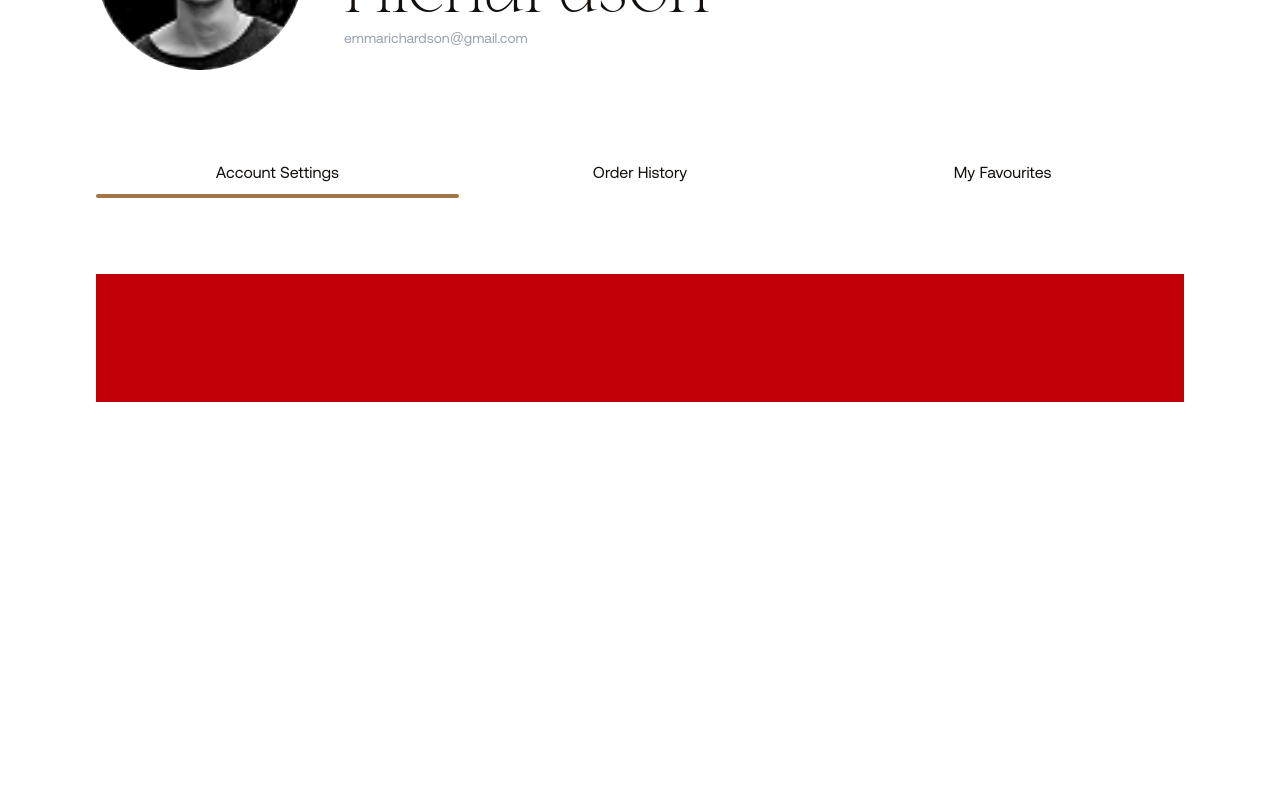
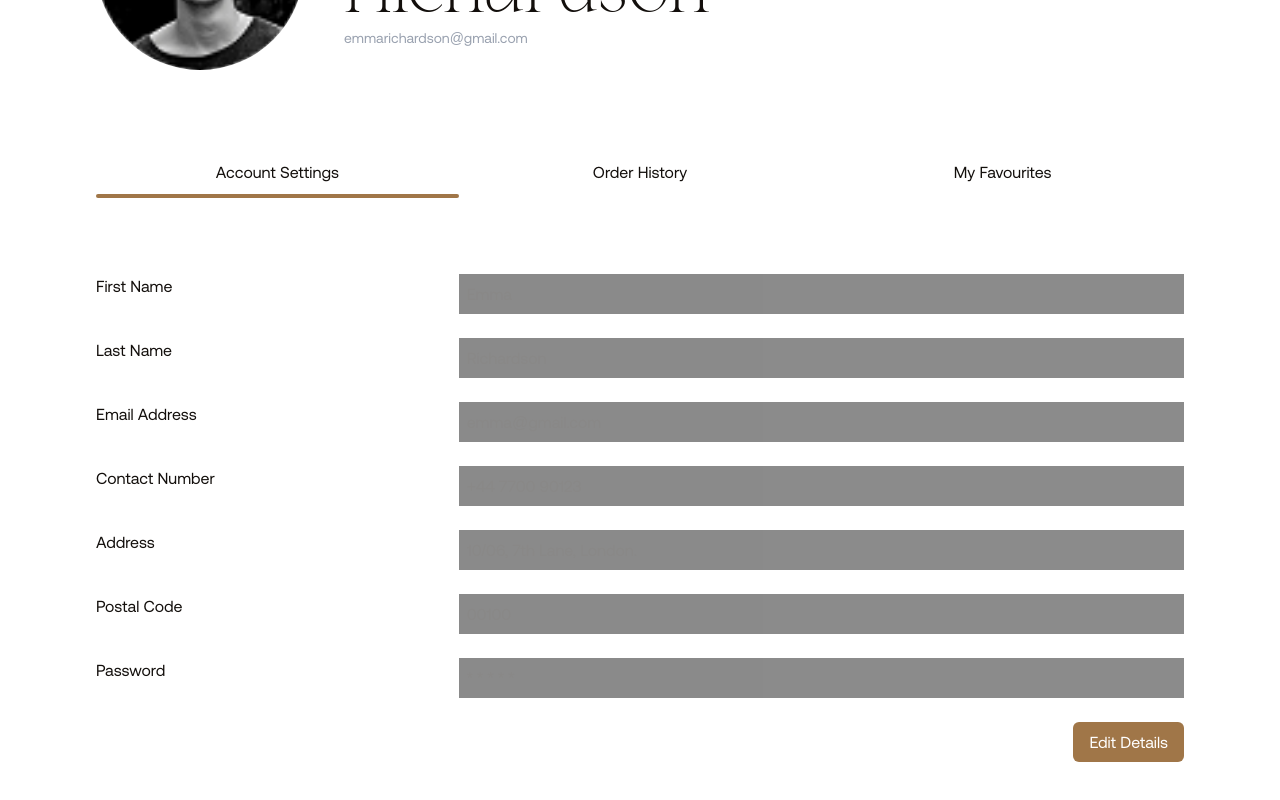
Before and after one commit to Webminds-designs/odessa, a Next.js app: page /profile in a window 1280 px wide. Shown: the part 572-1372 px from the top of the page. Before the commit the page ends 1246 px from the top, so only its background shows below. Built offline with nearby package versions, Linux system fonts and the light colour scheme.

Commit message:
implement editable account form with validation for user details

```diff
--- a/app/profile/account.tsx
+++ b/app/profile/account.tsx
@@ -1,11 +1,257 @@
-import React from 'react'
+import React, { useState } from 'react';
 
-const account = () => {
+const Account = () => {
+  const [isEditing, setIsEditing] = useState(false);
+  const [formData, setFormData] = useState({
+    firstName: '',
+    lastName: '',
+    email: '',
+    contactNumber: '',
+    address: '',
+    postalCode: '',
+    password: ''
+  });
+
+  const [errors, setErrors] = useState({
+    firstName: '',
+    lastName: '',
+    email: '',
+    contactNumber: '',
+    address: '',
+    postalCode: '',
+    password: ''
+  });
+
+  const validateField = (name: string, value: string) => {
+    switch (name) {
+      case 'firstName':
+      case 'lastName':
+        return value.length < 2 ? 'Must be at least 2 characters' : '';
+      case 'email':
+        return !/^[^\s@]+@[^\s@]+\.[^\s@]+$/.test(value) ? 'Invalid email format' : '';
+      case 'contactNumber':
+        return !/^\+?[\d\s-]{10,}$/.test(value) ? 'Invalid phone number' : '';
+      case 'postalCode':
+        return !/^[A-Z0-9]{3,8}$/i.test(value) ? 'Invalid postal code' : '';
+      case 'password':
+        return value.length < 6 ? 'Password must be at least 6 characters' : '';
+      default:
+        return '';
+    }
+  };
+
+  const handleChange = (e: React.ChangeEvent<HTMLInputElement>) => {
+    const { name, value } = e.target;
+    setFormData(prev => ({ ...prev, [name]: value }));
+    setErrors(prev => ({ ...prev, [name]: validateField(name, value) }));
+  };
+
+  const handleEdit = () => {
+    setIsEditing(true);
+  };
+
+  const handleCancel = () => {
+    setIsEditing(false);
+    setFormData({
+      firstName: '',
+      lastName: '',
+      email: '',
+      contactNumber: '',
+      address: '',
+      postalCode: '',
+      password: ''
+    });
+    setErrors({
+      firstName: '',
+      lastName: '',
+      email: '',
+      contactNumber: '',
+      address: '',
+      postalCode: '',
+      password: ''
+    });
+  };
+
+  const handleSubmit = (e: React.FormEvent) => {
+    e.preventDefault();
+    const newErrors = {} as typeof errors;
+
+    // Validate all fields
+    Object.keys(formData).forEach(key => {
+      const error = validateField(key, formData[key as keyof typeof formData]);
+      if (error) {
+        newErrors[key as keyof typeof errors] = error;
+      }
+    });
+
+    setErrors(newErrors);
+
+    if (Object.keys(newErrors).length === 0) {
+      // Submit form
+      console.log('Form is valid:', formData);
+      setIsEditing(false);
+    }
+  };
+
   return (
     <div className='mb-20'>
-      <div className='w-full h-32 bg-red-700'></div>
+      <form onSubmit={handleSubmit} className='flex flex-col gap-6 font-aeonikregular'>
+        <div className='flex'>
+          <div className='w-1/3'>
+            <p>First Name</p>
+          </div>
+          <div className='w-2/3'>
+            <input
+              type='text'
+              name='firstName'
+              className={`bg-[#181818] p-2 w-full ${!isEditing ? 'opacity-50 cursor-not-allowed' : ''}`}
+              placeholder="Emma"
+              value={formData.firstName}
+              onChange={handleChange}
+              disabled={!isEditing}
+            />
+            {errors.firstName && <span className='text-red-500 text-sm'>{errors.firstName}</span>}
+          </div>
+        </div>
+
+        <div className='flex'>
+          <div className='w-1/3'>
+            <p>Last Name</p>
+          </div>
+          <div className='w-2/3'>
+            <input
+              type='text'
+              name='lastName'
+              className={`bg-[#181818] p-2 w-full ${!isEditing ? 'opacity-50 cursor-not-allowed' : ''}`}
+              placeholder="Richardson"
+              value={formData.lastName}
+              onChange={handleChange}
+              disabled={!isEditing}
+            />
+            {errors.lastName && <span className='text-red-500 text-sm'>{errors.lastName}</span>}
+          </div>
+        </div>
+
+        <div className='flex'>
+          <div className='w-1/3'>
+            <p>Email Address</p>
+          </div>
+          <div className='w-2/3'>
+            <input
+              type='email'
+              name='email'
+              className={`bg-[#181818] p-2 w-full ${!isEditing ? 'opacity-50 cursor-not-allowed' : ''}`}
+              placeholder="emma@gmail.com"
+              value={formData.email}
+              onChange={handleChange}
+              disabled={!isEditing}
+            />
+            {errors.email && <span className='text-red-500 text-sm'>{errors.email}</span>}
+          </div>
+        </div>
+
+        <div className='flex'>
+          <div className='w-1/3'>
+            <p>Contact Number</p>
+          </div>
+          <div className='w-2/3'>
+            <input
+              type='text'
+              name='contactNumber'
+              className={`bg-[#181818] p-2 w-full ${!isEditing ? 'opacity-50 cursor-not-allowed' : ''}`}
+              placeholder="+44 7700 90123"
+              value={formData.contactNumber}
+              onChange={handleChange}
+              disabled={!isEditing}
+            />
+            {errors.contactNumber && <span className='text-red-500 text-sm'>{errors.contactNumber}</span>}
+          </div>
+        </div>
+
+        <div className='flex'>
+          <div className='w-1/3'>
+            <p>Address</p>
+          </div>
+          <div className='w-2/3'>
+            <input
+              type='text'
+              name='address'
+              className={`bg-[#181818] p-2 w-full ${!isEditing ? 'opacity-50 cursor-not-allowed' : ''}`}
+              placeholder="10/06, 7th Lane, London."
+              value={formData.address}
+              onChange={handleChange}
+              disabled={!isEditing}
+            />
+            {errors.address && <span className='text-red-500 text-sm'>{errors.address}</span>}
+          </div>
+        </div>
+
+        <div className='flex'>
+          <div className='w-1/3'>
+            <p>Postal Code</p>
+          </div>
+          <div className='w-2/3'>
+            <input
+              type='text'
+              name='postalCode'
+              className={`bg-[#181818] p-2 w-full ${!isEditing ? 'opacity-50 cursor-not-allowed' : ''}`}
+              placeholder="00100"
+              value={formData.postalCode}
+              onChange={handleChange}
+              disabled={!isEditing}
+            />
+            {errors.postalCode && <span className='text-red-500 text-sm'>{errors.postalCode}</span>}
+          </div>
+        </div>
+
+        <div className='flex'>
+          <div className='w-1/3'>
+            <p>Password</p>
+          </div>
+          <div className='w-2/3'>
+            <input
+              type='password'
+              name='password'
+              className={`bg-[#181818] p-2 w-full ${!isEditing ? 'opacity-50 cursor-not-allowed' : ''}`}
+              placeholder="* * * * *"
+              value={formData.password}
+              onChange={handleChange}
+              disabled={!isEditing}
+            />
+            {errors.password && <span className='text-red-500 text-sm'>{errors.password}</span>}
+          </div>
+        </div>
+
+        <div className='flex justify-end gap-4'>
+          {isEditing ? (
+            <>
+              <button
+                type='button'
+                onClick={handleCancel}
+                className='bg-[#181818] text-white font-aeonikregular px-4 py-2 rounded-md'
+              >
+                Cancel
+              </button>
+              <button
+                type='submit'
+                className='bg-brown text-white font-aeonikregular px-4 py-2 rounded-md'
+              >
+                Save Changes
+              </button>
+            </>
+          ) : (
+            <button
+              type='button'
+              onClick={handleEdit}
+              className='bg-brown text-white font-aeonikregular px-4 py-2 rounded-md'
+            >
+              Edit Details
+            </button>
+          )}
+        </div>
+      </form>
     </div>
-  )
-}
+  );
+};
 
-export default account
+export default Account;
```
